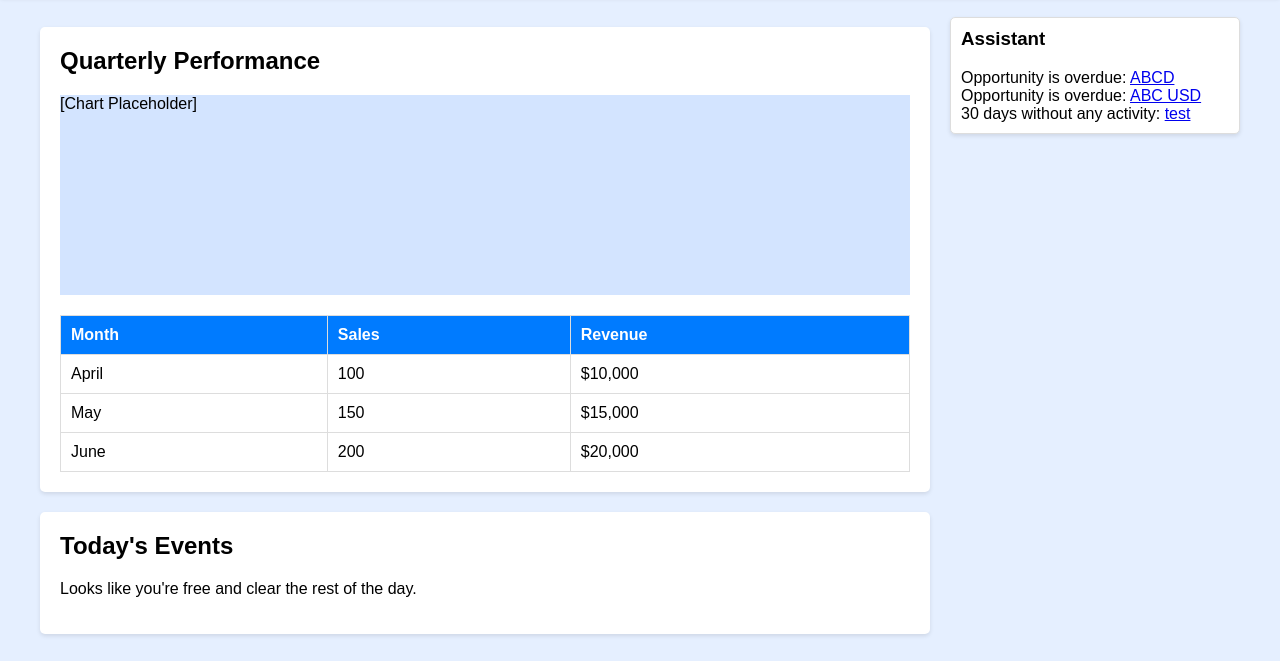
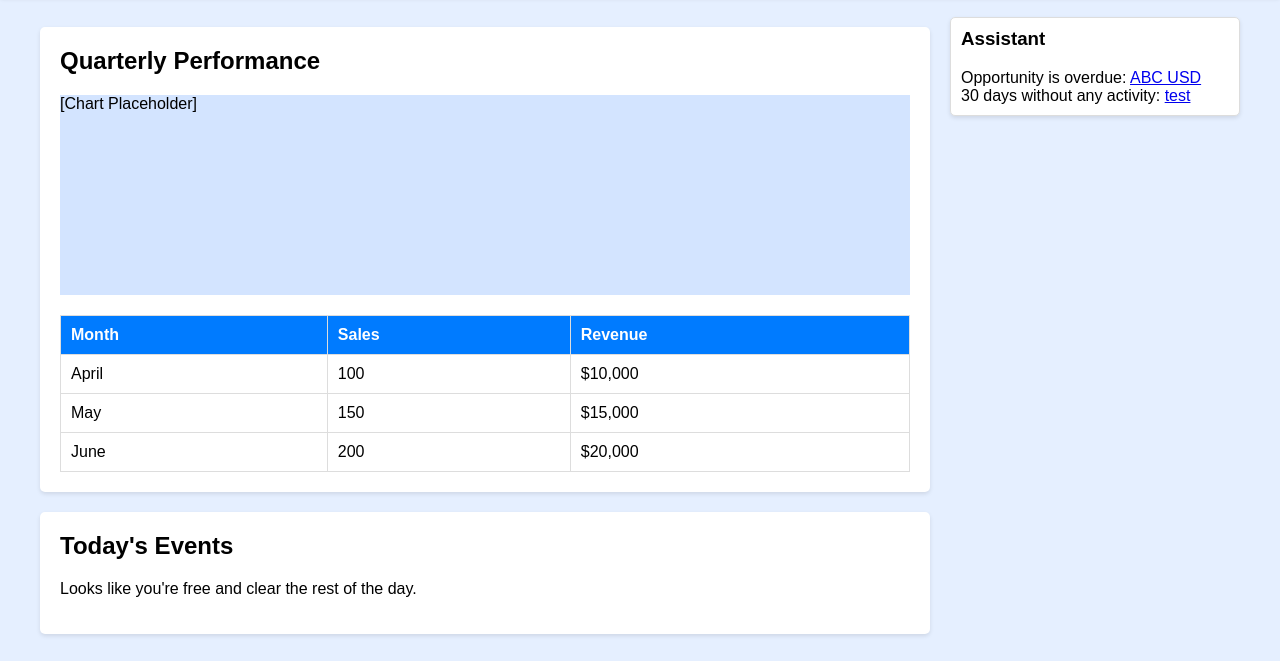
Before and after one commit to dipanshuLpu/analytics_uat, a plain HTML site: page index.html in a window 1280 px wide. Shown: the part 91-752 px from the top of the page. Drawn offline with Linux system fonts and the light colour scheme.

Commit message:
Update index.html

```diff
--- a/index.html
+++ b/index.html
@@ -167,8 +167,7 @@
             <div class="right-column">
                 <div class="assistant">
                     <h3>Assistant</h3>
-                    <div>Opportunity is overdue: <a href="https://support.whatfix.com/">ABCD</a></div>
-                    <div>Opportunity is overdue: <a href="#">ABC USD</a></div>
+                  <div>Opportunity is overdue: <a href="https://support.whatfix.com/" target="_blank"  >ABC USD</a></div>
                     <div>30 days without any activity: <a href="#">test</a></div>
                 </div>
             </div>
```
